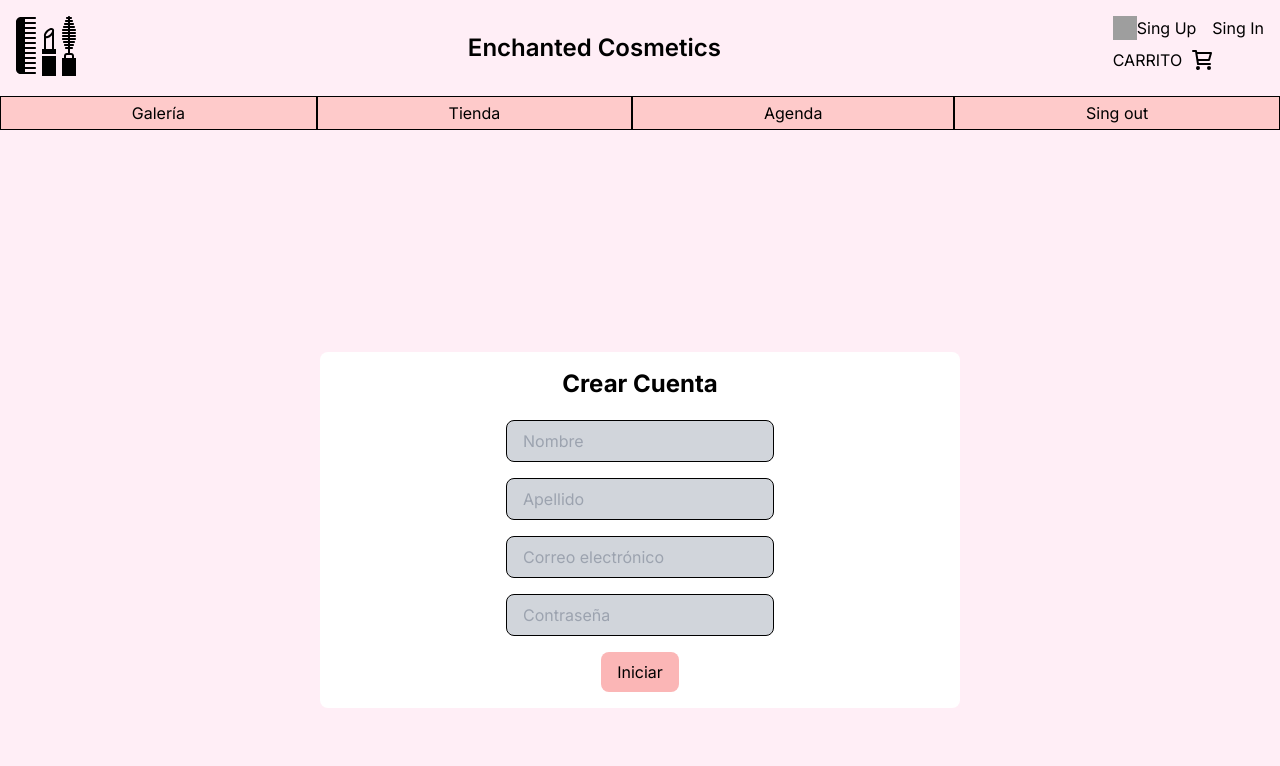
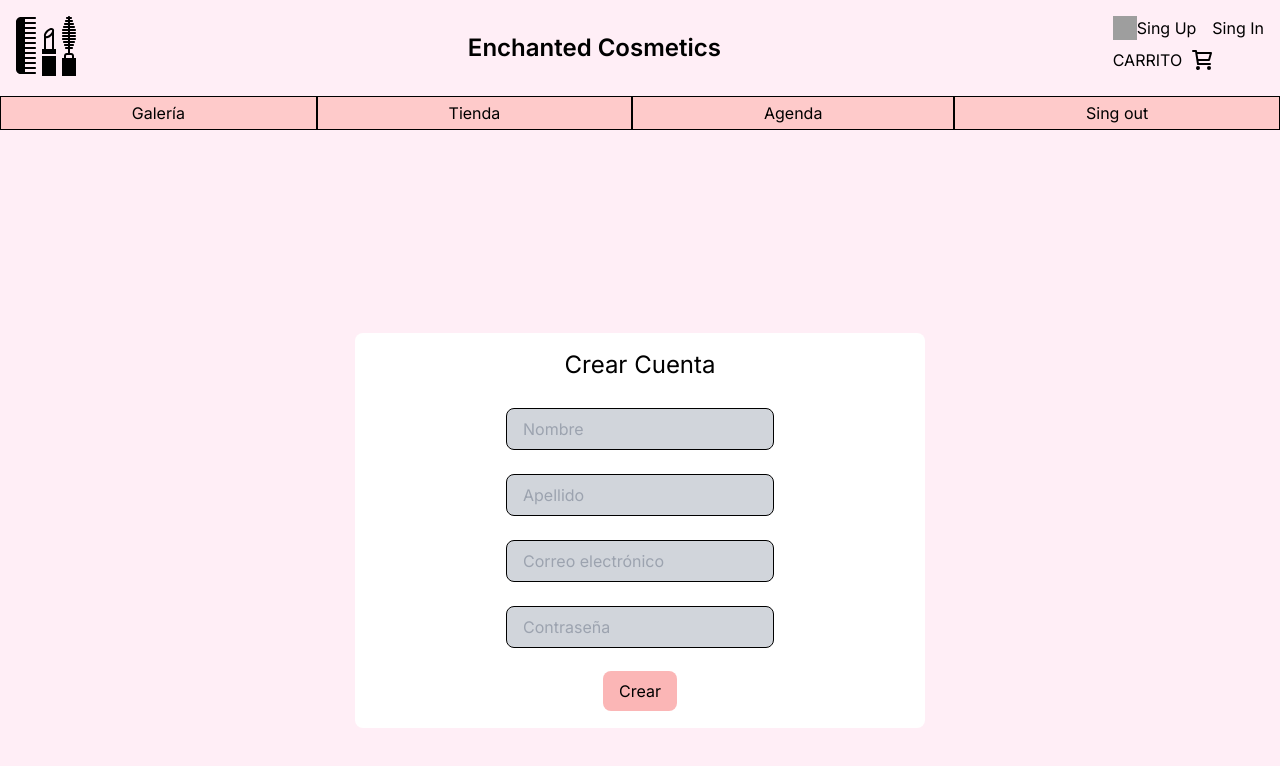
Before and after one commit to Elmono56/DuendeMaquillista, a Next.js app: page /pages/users/register in a window 1280 px wide. Shown: the top 766 px of the page. Built offline with nearby package versions, Linux system fonts and the light colour scheme; grey boxes are pictures that could not be loaded.

Commit message:
fix: improved Register page

```diff
--- a/src/app/pages/users/register/page.tsx
+++ b/src/app/pages/users/register/page.tsx
@@ -30,7 +30,6 @@ const Register = () => {
     try {
       const res = axios.post("http://localhost:4000/api/createUser", data);
       console.log(res);
-
     } catch (error: any) {
       console.log(error);
     }
@@ -40,10 +39,10 @@ const Register = () => {
     <div>
       <Navbar />
       <div className="flex justify-center items-center h-screen">
-        <BasicCard>
-          <div className="text-2xl text-black font-bold lg:pb-[20px]">
-            Crear Cuenta
-          </div>
+        <div
+          className={`bg-white rounded-lg p-4 flex flex-col items-center justify-center w-[35.625rem] h-[24.6875rem] justify-between`}
+        >
+          <div className="text-2xl text-black lg:pb-[20px]">Crear Cuenta</div>
           <input
             type="text"
             className="input-global"
@@ -74,10 +73,10 @@ const Register = () => {
           />
           <Link href="/">
             <button className="boton-global" onClick={handleSubmit}>
-              Iniciar
+              Crear
             </button>
           </Link>
-        </BasicCard>
+        </div>
       </div>
     </div>
   );
```
